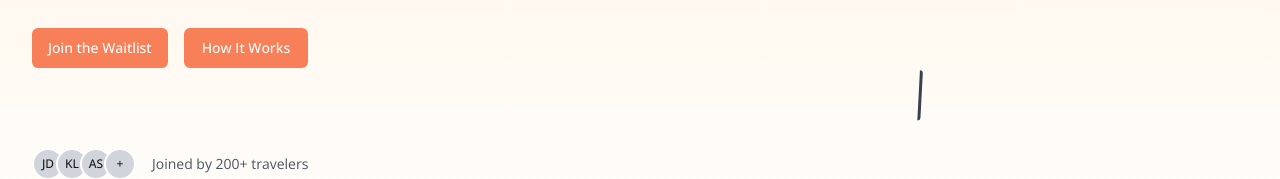
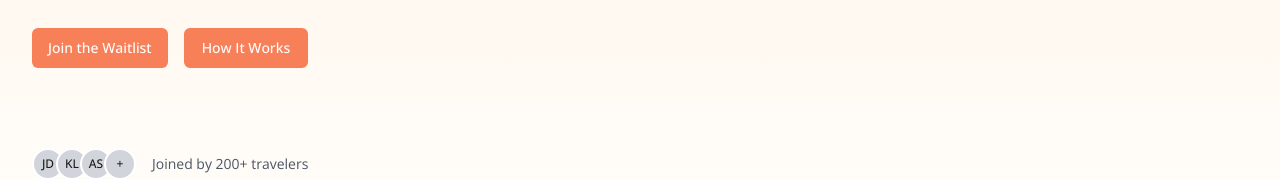
Before and after one commit to arthurfleck-jpg/FindLocal, a React (Vite) app: page / in a window 1280 px wide. Shown: the part 422-601 px from the top of the page. Built offline with nearby package versions, Linux system fonts and the light colour scheme.

Commit message:
Visual edit in Lovable
Edited UI in Lovable

```diff
--- a/src/components/Hero.tsx
+++ b/src/components/Hero.tsx
@@ -64,7 +64,7 @@ const Hero = () => {
 
                 {/* Volume buttons */}
 
-                <div className="absolute left-[-2px] top-[120px] w-[3px] h-[50px] bg-gray-700 rounded-r-md"></div>
+
               </div>
 
               {/* Second iPhone - layered behind */}
```
